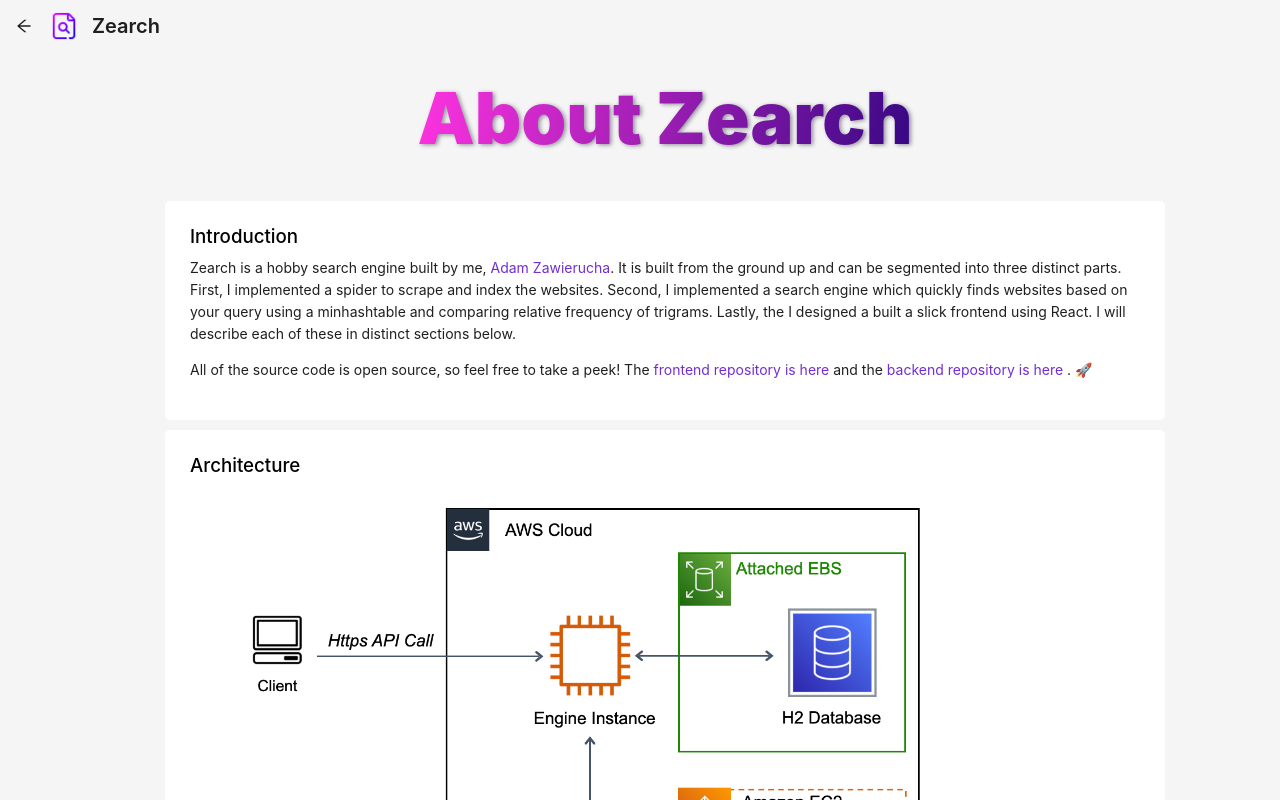
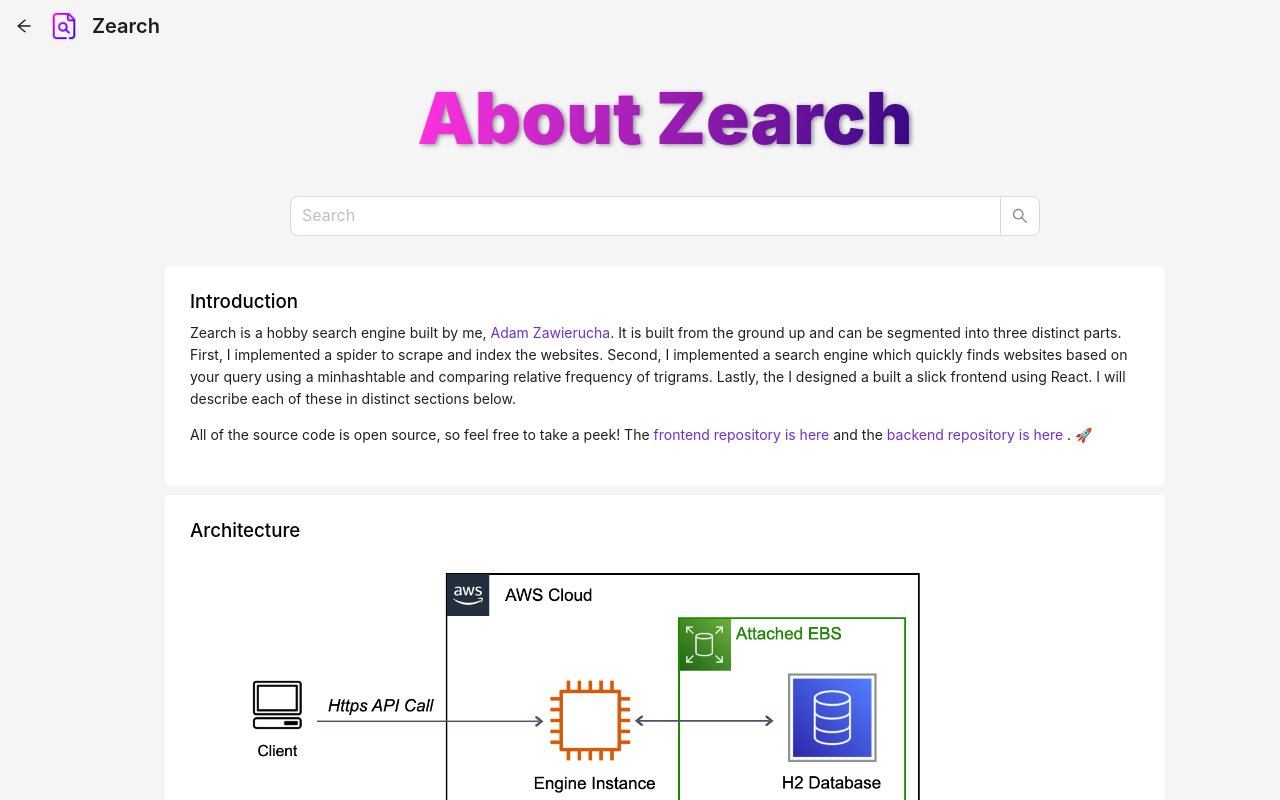
Before and after one commit to zawie/zearch-frontend, a React (Create React App) app: page /about in a window 1280 px wide. Shown: the top 800 px of the page. Built offline with nearby package versions, Linux system fonts and the light colour scheme.

Commit message:
search bar on about page

```diff
--- a/src/pages/AboutPage.tsx
+++ b/src/pages/AboutPage.tsx
@@ -2,23 +2,37 @@
 import { Typography } from 'antd'
 import { PageHeader } from '@ant-design/pro-layout';
 import icon from '../resources/icon.png';
+import { Input } from 'antd';
 
 
 import './AboutPage.css'
+import { useNavigate } from 'react-router-dom';
 
+const { Search } = Input;
 const { Text, Paragraph } = Typography
 
 const AboutPage = () => {
+    const navigate = useNavigate();
+
     return <div className="App">
     <PageHeader className="TopBar"
      onBack={() => {window.location.href = '/';}}
      title="Zearch"
      avatar={{ shape: 'square', src: icon}}
    />
+
    <div className="AboutBody">
 
    <h1 className="Title"> About Zearch </h1>
 
+   <Search
+        size="large"
+        placeholder='Search'
+        style={{maxWidth: 750, paddingBottom: 25}}
+        onSearch={ (query: string) => {
+            navigate("/?query="+query.replaceAll(" ","+"));
+        }}
+    />
     <div className='Section'>
         <h3> Introduction </h3>
         <Paragraph style={{textAlign: "left"}}>
```
